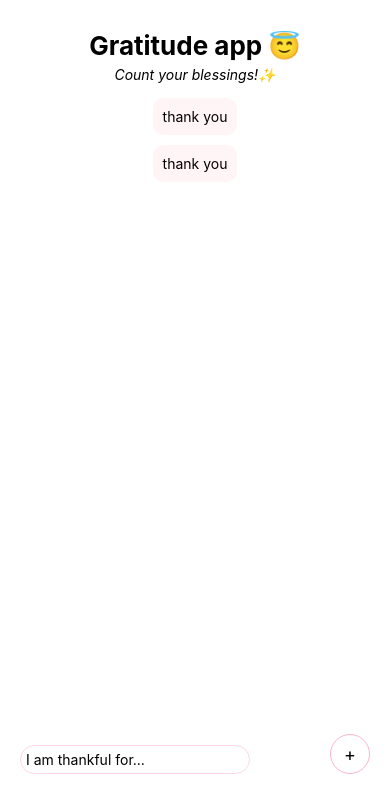
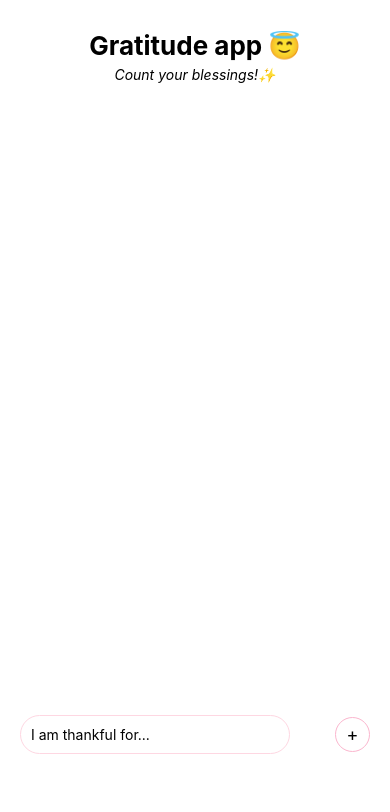
Before and after one commit to toripak/gratitude-app, a React Native app: screen / in a window 390 px wide. Both pictures are taken after a click on the button "START!". Shown: the top 812 px of the page. Built offline with nearby package versions, Linux system fonts and the light colour scheme.

Commit message:
add conditional rendering for input field, set input field in a separate component

```diff
--- a/App.js
+++ b/App.js
@@ -1,34 +1,40 @@
 import { StyleSheet, TouchableOpacity, Text, View, Image, Button, KeyboardAvoidingView, TextInput, Platform } from 'react-native';
 import Item from './components/Item';
+import InputField from './components/InputField';
 import React, { useState } from 'react';
 
 const mood = [
   {
-    state: 'angry',
-    src: './angry.jpg'
-  },
-  {
     state: 'happy',
-    src: './happy.jpg'
+    src: './happy.jpg',
+    score: 4,
   },
   {
     state: 'neutral',
-    src: './neutral.jpg'
+    src: './neutral.jpg',
+    score: 3,
   },
   {
     state: 'sad',
-    src: './sad.jpg'
+    src: './sad.jpg',
+    score: 1,
   },
   {
     state: 'upset',
-    src: './upset.jpg'
-  }
+    src: './upset.jpg',
+    score: 2,
+  },
 ]
 
 export default function App() {
   const [start, setStart] = useState(false);
   const [moodIcon, setmoodIcon] = useState('');
-  const [text, setText] = useState('thank you');
+  const [thankee, setThankee] = useState('');
+  const [thankeesList, setThankeesList] = useState([]);
+
+  const thankeeItem = thankeesList.map(t => (
+    <Item key={Math.random()} text={t} />
+  ))
 
   return (
     <View style={styles.container}>
@@ -44,26 +50,12 @@ export default function App() {
       />}
 
       <View style={styles.items}>
-        <Item text={text} />
-        <Item text={text} />
+        {thankeeItem}
       </View>
 
       {/* input field */}
-      <KeyboardAvoidingView
-        behavior={Platform.OS === 'ios' ? 'padding' : 'height'}
-        style={styles.inputContainer}
-      >
-        <TextInput
-          style={styles.input}
-          placeholder='I am thankful for...' />
+      {start && <InputField setThankee={setThankee} setThankeesList={setThankeesList} />}
 
-        {/* add a gratitude message */}
-        <TouchableOpacity>
-          <View style={styles.addButtonContainer}>
-            <Text style={styles.addButton}>+</Text>
-          </View>
-        </TouchableOpacity>
-      </KeyboardAvoidingView>
     </View >
   );
 }
@@ -85,34 +77,4 @@ const styles = StyleSheet.create({
     textAlign: 'center',
     fontStyle: 'italic'
   },
-  input: {
-    padding: 5,
-    marginTop: 10,
-    maxWidth: 270,
-    borderColor: '#FED7E2',
-    borderRadius: 20,
-    borderWidth: 1,
-  },
-  inputContainer: {
-    position: 'absolute',
-    width: '100%',
-    flexDirection: 'row',
-    justifyContent: 'space-between',
-    alignItems: 'center',
-    bottom: 50,
-    padding: 20,
-  },
-  addButtonContainer: {
-    borderColor: '#FBB6CE',
-    borderWidth: 1,
-    width: 40,
-    height: 40,
-    borderRadius: 40,
-    justifyContent: 'center',
-    alignItems: 'center',
-  },
-  addButton: {
-    fontSize: 18,
-  }
-
 });
--- /dev/null
+++ b/components/InputField.js
@@ -0,0 +1,64 @@
+import { StyleSheet, Keyboard, TouchableOpacity, Text, View, Image, KeyboardAvoidingView, TextInput, Platform } from 'react-native';
+import React, { useState } from 'react';
+
+export default function InputField({ setThankee, setThankeeList }) {
+
+  const handleAdd = () => {
+    Keyboard.dismiss();
+    // setThankeeList(prev => [...prev, thankee]);
+  }
+
+  return (
+    <KeyboardAvoidingView
+      behavior={Platform.OS === 'ios' ? 'padding' : 'height'}
+      style={styles.inputContainer}
+    >
+      <TextInput
+        style={styles.input}
+        placeholder='I am thankful for...'
+        onChangeText={text => setThankee(text)}
+      />
+
+      {/* add a gratitude message */}
+      <TouchableOpacity onPress={handleAdd()}>
+        <View style={styles.addButtonContainer}>
+          <Text style={styles.addButton}>+</Text>
+        </View>
+      </TouchableOpacity>
+    </KeyboardAvoidingView>
+  )
+};
+
+const styles = StyleSheet.create({
+  input: {
+    padding: 10,
+    marginTop: 10,
+    width: 270,
+    borderColor: '#FED7E2',
+    borderRadius: 20,
+    borderWidth: 1,
+    marginVertical: 10,
+  },
+  inputContainer: {
+    position: 'absolute',
+    width: '100%',
+    flexDirection: 'row',
+    justifyContent: 'space-between',
+    alignItems: 'center',
+    bottom: 50,
+    padding: 20,
+    marginVertical: 10,
+  },
+  addButtonContainer: {
+    borderColor: '#FBB6CE',
+    borderWidth: 1,
+    width: 35,
+    height: 35,
+    borderRadius: 40,
+    justifyContent: 'center',
+    alignItems: 'center',
+  },
+  addButton: {
+    fontSize: 18,
+  }
+});
```
